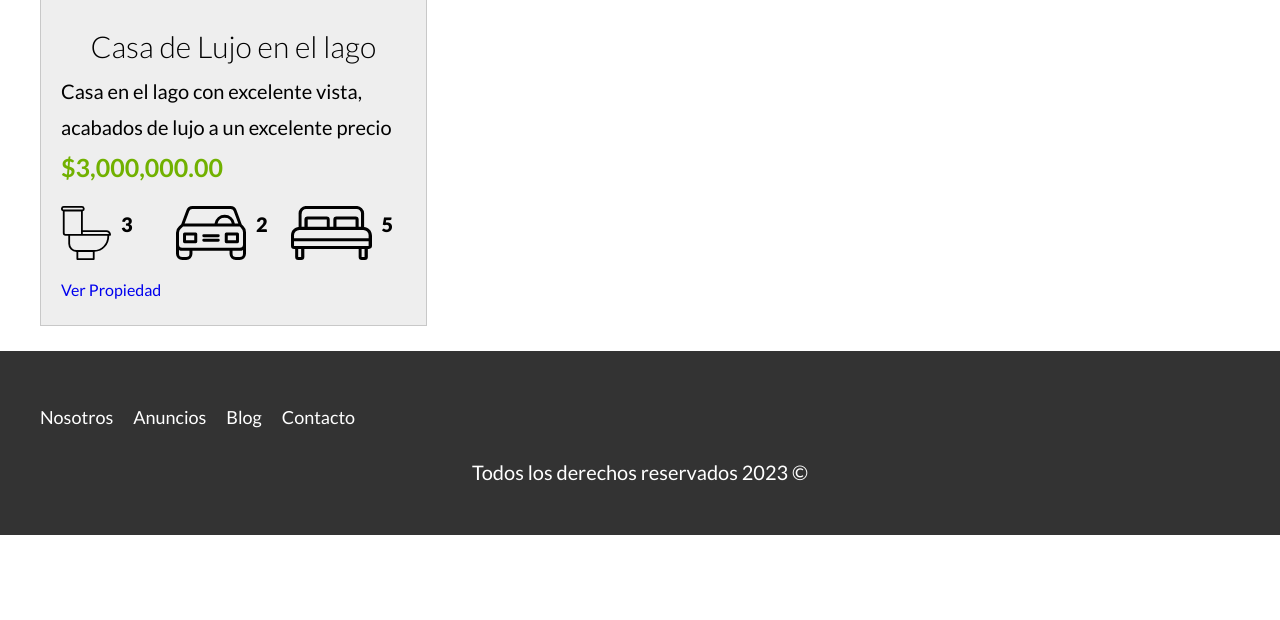
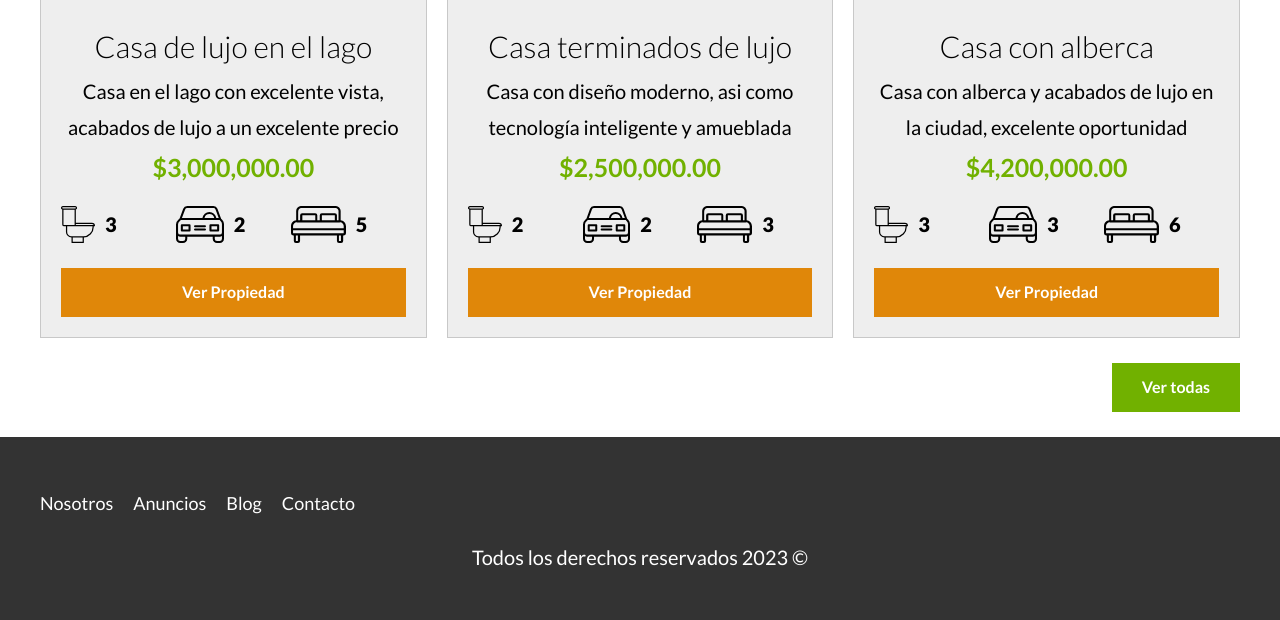
Before and after one commit to Ultron021122/BienesRaices, a PHP site: page / in a window 1280 px wide. Shown: the part 1500-2120 px from the top of the page. Before the commit the page ends 2035 px from the top, so only its background shows below. Run offline with PHP 8.4, Linux system fonts and the light colour scheme.

Commit message:
version 1.0.2

```diff
--- a/index.html
+++ b/index.html
@@ -69,7 +69,7 @@
                 </picture>
 
                 <div class="contenido-card">
-                    <h3>Casa de Lujo en el lago</h3>
+                    <h3>Casa de lujo en el lago</h3>
                     <p>Casa en el lago con excelente vista, acabados de lujo a un excelente precio</p>
                     <p class="precio">$3,000,000.00</p>
                     <ul class="iconos-caract">
@@ -90,8 +90,74 @@
                     <a href="card.html" class="boton boton-amarillo">
                         Ver Propiedad
                     </a>
-                </div>
-            </div>
+                </div><!-- contenido de card-->
+            </div><!-- cards -->
+            <div class="card">
+                <picture>
+                    <source srcset="build/img/anuncio2.webp" type="image/webp">
+                    <source srcset="build/img/anuncio2.jpg" type="image/jpg">
+                    <img loading="lazy" src="build/img/anuncio2.jpg" alt="anuncio 2">
+                </picture>
+
+                <div class="contenido-card">
+                    <h3>Casa terminados de lujo</h3>
+                    <p>Casa con diseño moderno, asi como tecnología inteligente y amueblada</p>
+                    <p class="precio">$2,500,000.00</p>
+                    <ul class="iconos-caract">
+                        <li>
+                            <img loading="lazy" src="build/img/icono_wc.svg" alt="Icono de WC">
+                            <p>2</p>
+                        </li>
+                        <li>
+                            <img loading="lazy" src="build/img/icono_estacionamiento.svg" alt="Icono de estacionamiento">
+                            <p>2</p>
+                        </li>
+                        <li>
+                            <img loading="lazy" src="build/img/icono_dormitorio.svg" alt="Icono de dormitorios">
+                            <p>3</p>
+                        </li>
+                    </ul>
+
+                    <a href="card.html" class="boton boton-amarillo">
+                        Ver Propiedad
+                    </a>
+                </div><!-- contenido de card-->
+            </div><!-- cards -->
+            <div class="card">
+                <picture>
+                    <source srcset="build/img/anuncio3.webp" type="image/webp">
+                    <source srcset="build/img/anuncio3.jpg" type="image/jpg">
+                    <img loading="lazy" src="build/img/anuncio3.jpg" alt="anuncio 3">
+                </picture>
+
+                <div class="contenido-card">
+                    <h3>Casa con alberca</h3>
+                    <p>Casa con alberca y acabados de lujo en la ciudad, excelente oportunidad</p>
+                    <p class="precio">$4,200,000.00</p>
+                    <ul class="iconos-caract">
+                        <li>
+                            <img loading="lazy" src="build/img/icono_wc.svg" alt="Icono de WC">
+                            <p>3</p>
+                        </li>
+                        <li>
+                            <img loading="lazy" src="build/img/icono_estacionamiento.svg" alt="Icono de estacionamiento">
+                            <p>3</p>
+                        </li>
+                        <li>
+                            <img loading="lazy" src="build/img/icono_dormitorio.svg" alt="Icono de dormitorios">
+                            <p>6</p>
+                        </li>
+                    </ul>
+
+                    <a href="card.html" class="boton boton-amarillo">
+                        Ver Propiedad
+                    </a>
+                </div><!-- contenido de card-->
+            </div><!-- cards -->
+        </div><!-- contenedor -->
+
+        <div class="alinear-derecha">
+            <a href="anuncios.html" class="boton-verde">Ver todas</a>
         </div>
     </section>
 
--- a/src/scss/app.scss
+++ b/src/scss/app.scss
@@ -3,6 +3,7 @@
 @import 'base/mixins';
 @import 'base/globales';
 @import 'base/utilidades';
+@import 'base/botones';
 
 /** UI **/
 @import 'layout/header';
--- /dev/null
+++ b/src/scss/base/_botones.scss
@@ -0,0 +1,7 @@
+.boton-amarillo {
+    @include boton($amarillo, $blanco, block);
+}
+
+.boton-verde {
+    @include boton($verde, $blanco, block);
+}
--- a/src/scss/base/_mixins.scss
+++ b/src/scss/base/_mixins.scss
@@ -21,3 +21,17 @@
     gap: $espaciado;
     grid-template-columns: repeat($columnas, 1fr);
 }
+@mixin boton($backcolor, $coltext, $display) {
+    background-color: $backcolor;
+    color: $coltext;
+    font-weight: $bold;
+    text-decoration: none;
+    padding: 1rem 3rem;
+    text-align: center;
+    margin-top: calc($separacion / 2);
+    display: $display;
+
+    &:hover {
+        background-color: darken($backcolor, 5);
+    }
+}
--- a/src/scss/base/_utilidades.scss
+++ b/src/scss/base/_utilidades.scss
@@ -5,3 +5,8 @@
 .contenido-centrado {
     max-width: 800px;
 }
+
+.alinear-derecha {
+    display: flex;
+    justify-content: flex-end;
+}
--- a/src/scss/base/_variables.scss
+++ b/src/scss/base/_variables.scss
@@ -22,4 +22,4 @@ $separacion: 5rem;
 $delgada: 300;
 $regular : 400;
 $bold: 700;
-$black: 900
+$black: 900;
--- a/src/scss/layout/_card.scss
+++ b/src/scss/layout/_card.scss
@@ -1,4 +1,10 @@
 @include tablet {
+    .contenedor-card {
+        @include grid(2, 2rem);
+    }
+}
+
+@include desktop {
     .contenedor-card {
         @include grid(3, 2rem);
     }
@@ -9,6 +15,7 @@
     border: 1px solid darken($gris, 10);
     .contenido-card {
         padding: 2rem;
+        text-align: center;
     }
     h3, p {
         margin: 0;
@@ -23,13 +30,14 @@
     display: flex;
     list-style: none;
     padding: 0;
+    // max-width: 40rem;
 
     li {
         flex: 1;
         display: flex;
 
         img {
-            flex: 0 0 5rem;
+            flex: 0 0 3rem;
             margin-right: 1rem;
         }
         p {
--- a/src/scss/layout/_iconos.scss
+++ b/src/scss/layout/_iconos.scss
@@ -1,13 +1,14 @@
+@include tablet {
+    .iconos-nosotros {
+        @include grid(3,1.5rem);
+    }
+}
 @include desktop {
     .iconos-nosotros {
         @include grid(3,2rem);
     }
 }
-@include tablet {
-    .iconos-nosotros {
-        @include grid(3,1.5rem);
-    }
-}
+
 .icono {
     text-align: center;
     img {
```
Also changed, not shown: build/css/app.css, 1 other file.
